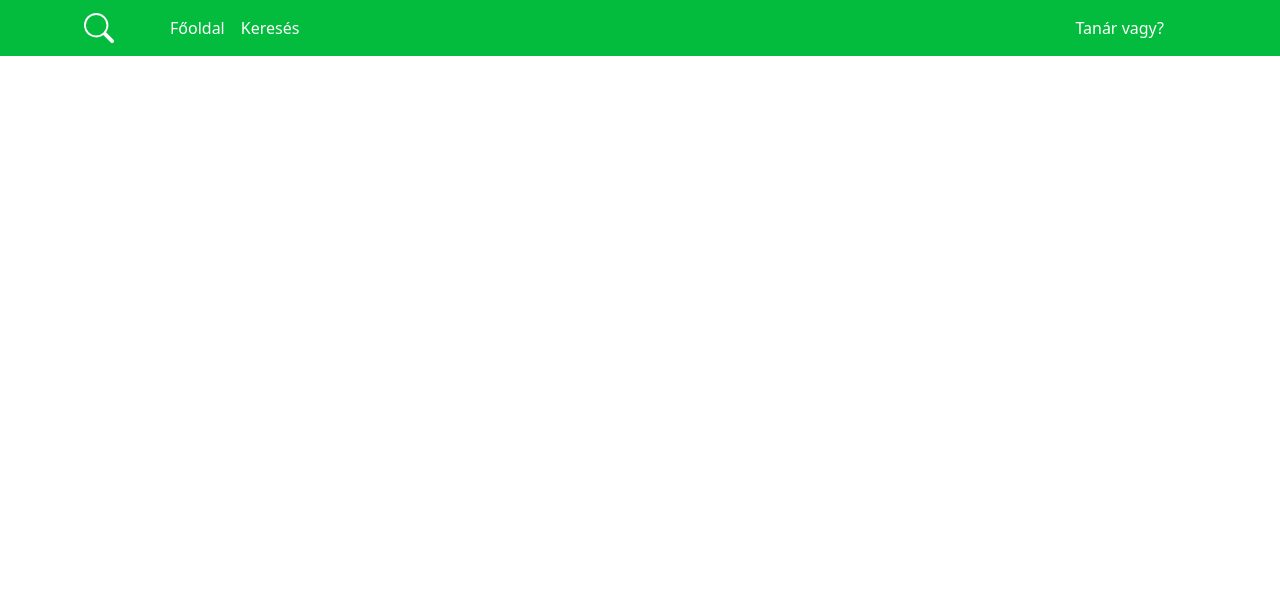
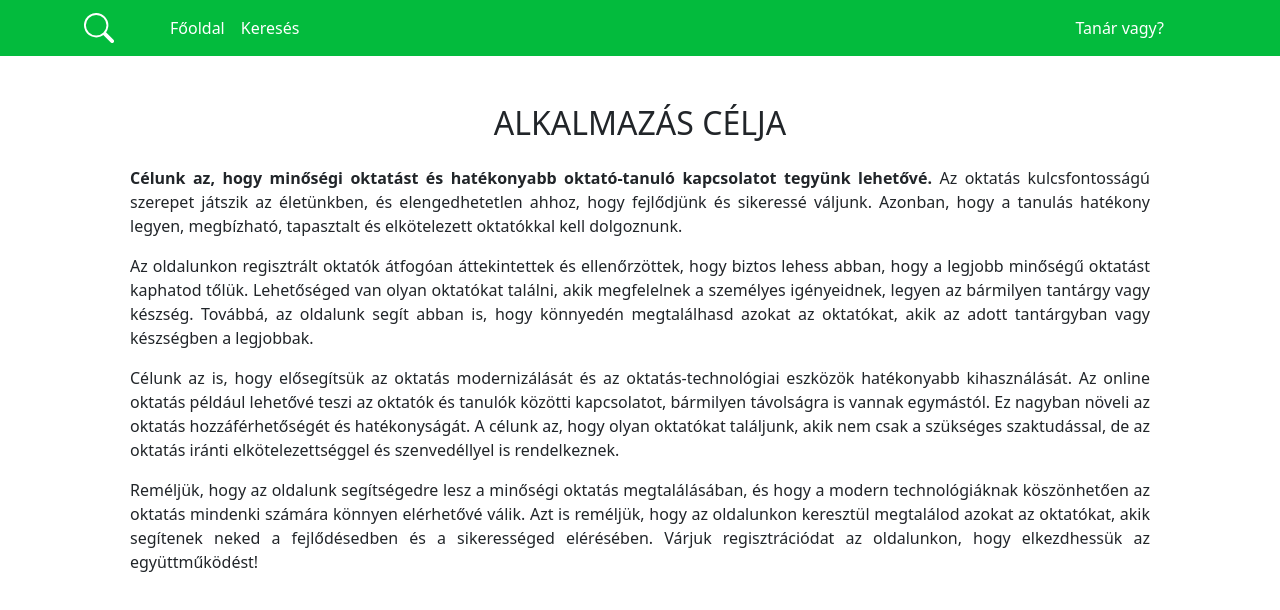
Before and after one commit to adamkekesi/projektnap-frontend, a Vue app: page /goal in a window 1280 px wide. Shown: the top 610 px of the page. Built offline with nearby package versions, Linux system fonts and the light colour scheme.

Commit message:
GoalCompoent

```diff
--- a/src/components/AboutComponent.vue
+++ b/src/components/AboutComponent.vue
@@ -1,7 +1,7 @@
 <template>
     <div class="container">
-        <div class="text-center">
-            <h2 class="m-3 mb-4">Üdvözöllek a Tanárkereső oldalon!</h2>
+        <div class="text-center m-5">
+            <h2 class="mb-4">Üdvözöllek a Tanárkereső oldalon!</h2>
             <p>
                 Célunk az, hogy összekapcsoljunk minőségi oktatókat és tanulókat. A Tanárkereső egy olyan platform, amely
                 lehetővé teszi a tanulók számára, hogy könnyen és gyorsan megtalálják azokat a tanárokat, akik megfelelő
@@ -17,7 +17,7 @@
             <p>
                 Az oldalunkon keresztül könnyedén kereshetsz olyan tanárokat, akik megfelelnek az igényeidnek, legyen szó akár matek, nyelvtanulás vagy bármilyen más tantárgy oktatásáról. Minden tanár profilja részletes információkat tartalmaz a szaktudásáról, tapasztalatáról és az oktatási módszereiről. Emellett a tanulók véleményeit és értékeléseit is megtekintheted a tanárokról, így könnyedén megtalálhatod azokat az oktatókat, akik a leginkább megfelelnek az elvárásaidnak.
             </p>
-            <h6 class="mt-5">
+            <h6 class="mt-3">
                 Bízunk benne, hogy az oldalunkon megtalálod a megfelelő tanárt, aki segít neked a tanulásban és előrelépésben, valamint fejleszti a készségeidet és tudásodat. Ha bármilyen kérdésed van az oldalunkkal kapcsolatban, kérjük, ne habozz kapcsolatba lépni velünk. Köszönjük, hogy minket választottál!
             </h6>
         </div>
@@ -32,4 +32,7 @@
 p {
     text-align: justify;
 }
+h2{
+    text-transform: uppercase;
+}
 </style>
--- /dev/null
+++ b/src/components/GoalComponent.vue
@@ -0,0 +1,34 @@
+<template>
+    <div class="container">
+        <div class="text-center m-5">
+            <h2 class="mb-4">
+                Alkalmazás célja
+            </h2>
+            <p>
+                <strong>Célunk az, hogy minőségi oktatást és hatékonyabb oktató-tanuló kapcsolatot tegyünk lehetővé.</strong> Az oktatás kulcsfontosságú szerepet játszik az életünkben, és elengedhetetlen ahhoz, hogy fejlődjünk és sikeressé váljunk. Azonban, hogy a tanulás hatékony legyen, megbízható, tapasztalt és elkötelezett oktatókkal kell dolgoznunk.
+            </p>
+            <p>
+                Az oldalunkon regisztrált oktatók átfogóan áttekintettek és ellenőrzöttek, hogy biztos lehess abban, hogy a legjobb minőségű oktatást kaphatod tőlük. Lehetőséged van olyan oktatókat találni, akik megfelelnek a személyes igényeidnek, legyen az bármilyen tantárgy vagy készség. Továbbá, az oldalunk segít abban is, hogy könnyedén megtalálhasd azokat az oktatókat, akik az adott tantárgyban vagy készségben a legjobbak.
+            </p>
+            <p>
+                Célunk az is, hogy elősegítsük az oktatás modernizálását és az oktatás-technológiai eszközök hatékonyabb kihasználását. Az online oktatás például lehetővé teszi az oktatók és tanulók közötti kapcsolatot, bármilyen távolságra is vannak egymástól. Ez nagyban növeli az oktatás hozzáférhetőségét és hatékonyságát. A célunk az, hogy olyan oktatókat találjunk, akik nem csak a szükséges szaktudással, de az oktatás iránti elkötelezettséggel és szenvedéllyel is rendelkeznek.
+            </p>
+           <p>
+            Reméljük, hogy az oldalunk segítségedre lesz a minőségi oktatás megtalálásában, és hogy a modern technológiáknak köszönhetően az oktatás mindenki számára könnyen elérhetővé válik. Azt is reméljük, hogy az oldalunkon keresztül megtalálod azokat az oktatókat, akik segítenek neked a fejlődésedben és a sikerességed elérésében. Várjuk regisztrációdat az oldalunkon, hogy elkezdhessük az együttműködést!
+           </p>
+        </div>
+    </div>
+</template>
+
+<script setup>
+
+</script>
+
+<style lang="css" scoped>
+p {
+    text-align: justify;
+}
+h2{
+    text-transform: uppercase;
+}
+</style>
--- a/src/components/HomeCardComponent.vue
+++ b/src/components/HomeCardComponent.vue
@@ -32,18 +32,20 @@
                                 </div>
                             </div>
                         </router-link>
-                        <div class="col-12 ms-1" id="goal">
+                        <router-link to="/goal" class="col-12 ms-1">
+                            <div class="" id="goal">
                                 <div class="card">
                                     <img src="../img/Solid_white.svg.png" class="card-img" alt="...">
                                     <div class="card-img-overlay">
-                                    <h5 class="card-title"><svg xmlns="http://www.w3.org/2000/svg" width="16" height="16"
-                                            fill="currentColor" class="bi bi-flag" viewBox="0 0 16 16">
+                                        <h5 class="card-title"><svg xmlns="http://www.w3.org/2000/svg" width="16"
+                                                height="16" fill="currentColor" class="bi bi-flag" viewBox="0 0 16 16">
                                                 <path
                                                     d="M14.778.085A.5.5 0 0 1 15 .5V8a.5.5 0 0 1-.314.464L14.5 8l.186.464-.003.001-.006.003-.023.009a12.435 12.435 0 0 1-.397.15c-.264.095-.631.223-1.047.35-.816.252-1.879.523-2.71.523-.847 0-1.548-.28-2.158-.525l-.028-.01C7.68 8.71 7.14 8.5 6.5 8.5c-.7 0-1.638.23-2.437.477A19.626 19.626 0 0 0 3 9.342V15.5a.5.5 0 0 1-1 0V.5a.5.5 0 0 1 1 0v.282c.226-.079.496-.17.79-.26C4.606.272 5.67 0 6.5 0c.84 0 1.524.277 2.121.519l.043.018C9.286.788 9.828 1 10.5 1c.7 0 1.638-.23 2.437-.477a19.587 19.587 0 0 0 1.349-.476l.019-.007.004-.002h.001M14 1.221c-.22.078-.48.167-.766.255-.81.252-1.872.523-2.734.523-.886 0-1.592-.286-2.203-.534l-.008-.003C7.662 1.21 7.139 1 6.5 1c-.669 0-1.606.229-2.415.478A21.294 21.294 0 0 0 3 1.845v6.433c.22-.078.48-.167.766-.255C4.576 7.77 5.638 7.5 6.5 7.5c.847 0 1.548.28 2.158.525l.028.01C9.32 8.29 9.86 8.5 10.5 8.5c.668 0 1.606-.229 2.415-.478A21.317 21.317 0 0 0 14 7.655V1.222z" />
                                             </svg>Alkamazás célja</h5>
                                     </div>
                                 </div>
                             </div>
+                        </router-link>
                     </div>
                 </div>
             </div>
--- a/src/router/index.js
+++ b/src/router/index.js
@@ -3,6 +3,7 @@ import HomeView from '../views/HomeView.vue'
 import TeacherView from '../views/TeacherView.vue'
 import SearchView from '../views/SearchView.vue'
 import AboutView from '../views/AboutView.vue'
+import GoalView from '../views/GoalView.vue'
 
 const router = createRouter({
   history: createWebHistory(import.meta.env.BASE_URL),
@@ -26,8 +27,12 @@ const router = createRouter({
       path:'/about',
       name:'about',
       component: AboutView
+    },
+    {
+      path: '/goal',
+      name:'goal',
+      component: GoalView
     }
-
   ]
 })
 
--- /dev/null
+++ b/src/views/GoalView.vue
@@ -0,0 +1,9 @@
+<script setup>
+import GoalComponent from '../components//GoalComponent.vue';
+</script>
+
+<template>
+<div>
+    <goal-component/>
+</div>
+</template>
```
Lines whose indentation alone changed are shown as unchanged.
